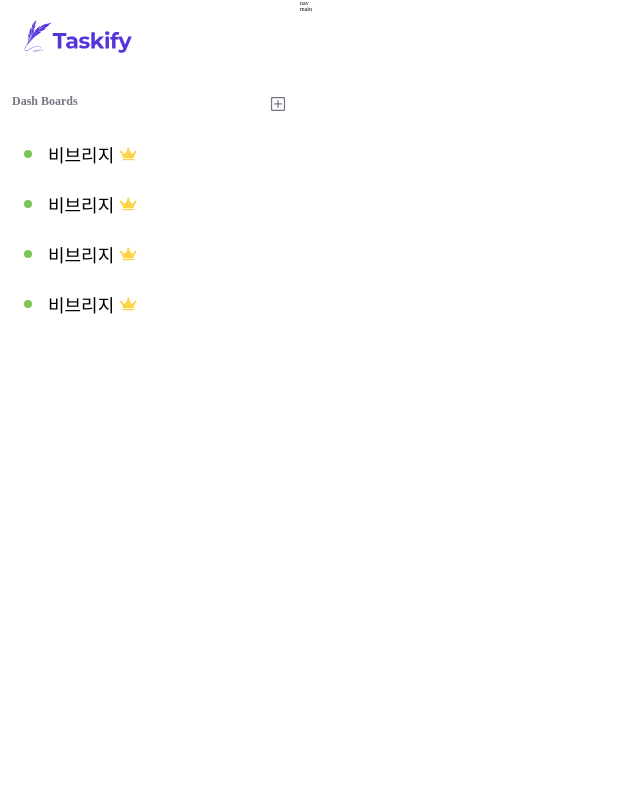
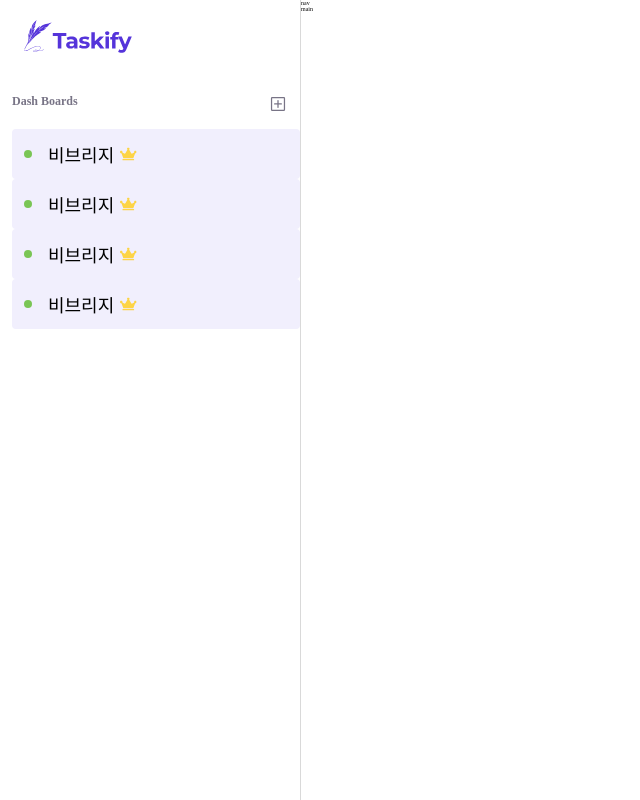
Before and after one commit to WhatToDo6/WhatToDo, a Next.js app: page /dashboard/1 in a window 1280 px wide. Shown: the whole page, without its empty margins (0-640 px from the left). Built offline with nearby package versions, Linux system fonts and the light colour scheme.

Commit message:
feat: SideBar 우측 라인 생성

```diff
--- a/src/components/DashBoard/SideMenu/DashboardListSection/DashboardList/DashboardList.module.scss
+++ b/src/components/DashBoard/SideMenu/DashboardListSection/DashboardList/DashboardList.module.scss
@@ -4,6 +4,10 @@
   display: flex;
   align-items: center;
   padding: 1.2rem 0 1.2rem 1.2rem;
+  width: 100%;
+  background-color: $color-violet-100;
+  border-radius: 4px;
+  cursor: pointer;
 
   @include mobile {
     padding: 2rem 0;
@@ -22,6 +26,10 @@
   margin: 0 0.6rem 0 1.6rem;
   @include font-style(1.8rem, 500, normal);
 
+  @include tablet {
+    @include font-style(1.6rem, 500, normal);
+  }
+
   @include mobile {
     display: none;
   }
--- a/src/components/DashBoard/SideMenu/DashboardListSection/DashboardListSection.module.scss
+++ b/src/components/DashBoard/SideMenu/DashboardListSection/DashboardListSection.module.scss
@@ -5,3 +5,18 @@
   flex-direction: column;
   gap: 1.5rem;
 }
+
+.dashboard-wrapper {
+  width: 27.6rem;
+  height: 4.5rem;
+
+  @include tablet {
+    width: 13.4rem;
+    height: 4.3rem;
+  }
+
+  @include mobile {
+    width: 4rem;
+    height: 4rem;
+  }
+}
--- a/src/components/DashBoard/SideMenu/DashboardListSection/index.tsx
+++ b/src/components/DashBoard/SideMenu/DashboardListSection/index.tsx
@@ -6,7 +6,7 @@ const DashboardListSection = () => {
   return (
     <div className={S.container}>
       <ListHeader />
-      <div>
+      <div className={S['dashboard-wrapper']}>
         <DashboardList />
         <DashboardList />
         <DashboardList />
--- a/src/components/DashBoard/SideMenu/SideMenu.module.scss
+++ b/src/components/DashBoard/SideMenu/SideMenu.module.scss
@@ -5,6 +5,7 @@
   flex-direction: column;
   width: 30rem;
   height: 100vh;
+  border-right: 1px solid $color-gray-300;
 
   @include tablet {
     width: 16rem;
```
